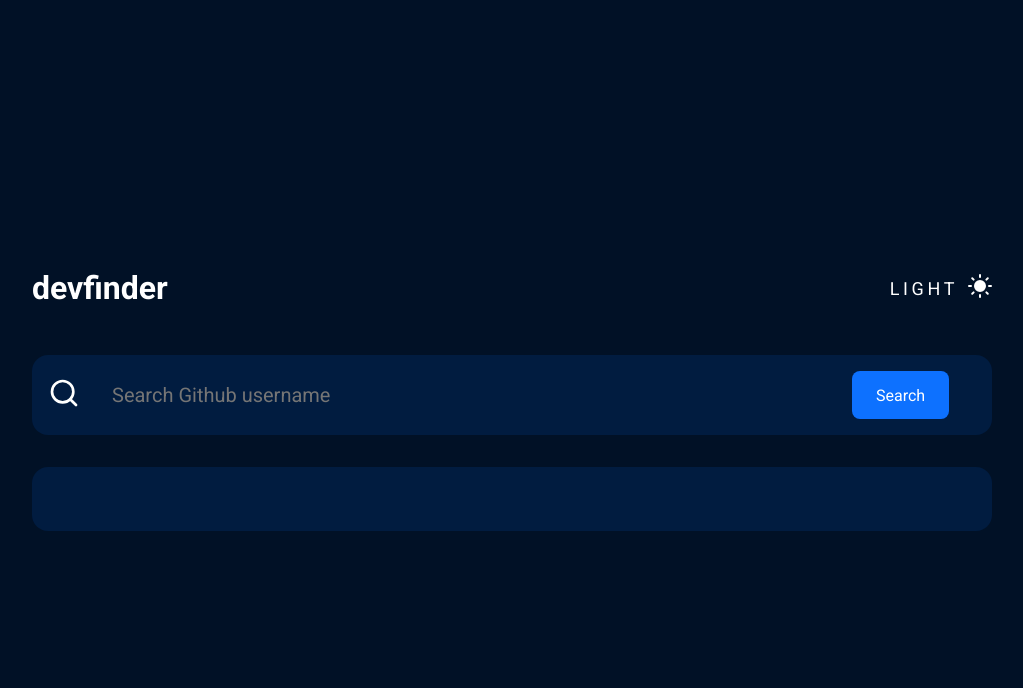
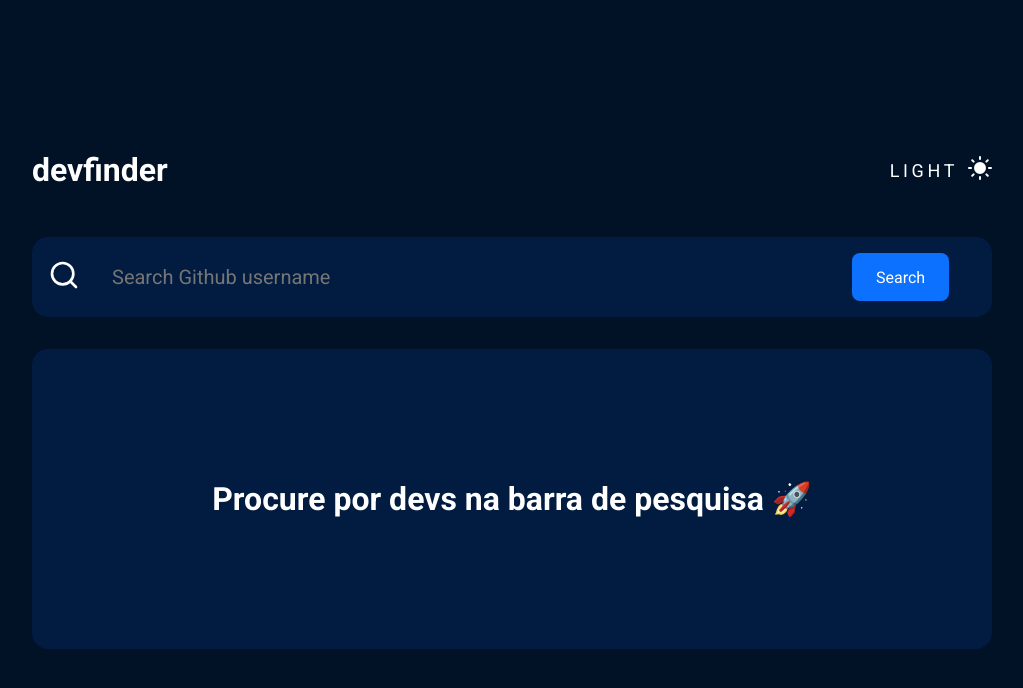
Before and after one commit to jvolima/devfinder, a React (Vite) app: page / in a window 1280 px wide. Shown: the top 688 px of the page, without its empty margins (128-1151 px from the left). Built offline with nearby package versions, Linux system fonts and the light colour scheme.

Commit message:
Começando criação do componente DevCard

```diff
--- a/src/App.tsx
+++ b/src/App.tsx
@@ -4,36 +4,76 @@ import { DefaultTheme, ThemeProvider } from "styled-components"
 import { DevCard } from "./components/DevCard"
 import { Header } from "./components/Header"
 import { Input } from "./components/Input"
+import { api } from "./services/api"
 import { GlobalStyles } from "./styles/global"
 import { Container } from "./styles/home"
 import dark from "./styles/themes/dark"
 import light from "./styles/themes/light"
+
+type User = {
+  name: string;
+  username: string;
+  avatar_url: string;
+  bio: string;
+  location: string;
+  company: string;
+  blog: string;
+  twitter_username: string;
+}
+
+type AccountInformations = {
+  followers: number;
+  following: number;
+  public_repos: number;
+}
 
 function App() {
   const [theme, setTheme] = useState<DefaultTheme>(dark);
 
   const [username, setUsername] = useState("");
 
+  const [user, setUser] = useState<User>();
+  const [accountInformations, setAccountInformations] = useState<AccountInformations>();
+
   function handleChangeInput(data: string) {
     setUsername(data);
   }
 
-  function handleSearchUser() {
-    console.log(username)
+  async function handleSearchUser() {
+    const response = await api.get(`${username}`)
+    const data = response.data;
+
+    const user: User = {
+      name: data.name,
+      avatar_url: data.avatar_url,
+      bio: data.bio,
+      blog: data.blog,
+      company: data.company,
+      location: data.location,
+      twitter_username: data.twitter_username,
+      username
+    }
+
+    const account: AccountInformations = {
+      followers: data.followers,
+      following: data.following,
+      public_repos: data.public_repos,
+    }
+
+    setUser(user);
+    setAccountInformations(account)
   }
 
   function handleSwitchTheme() {
     theme.title === "dark" ? setTheme(light) : setTheme(dark);
   }
 
-  const inputRef = React.createRef<HTMLInputElement>();
-
   return (
     <ThemeProvider theme={theme}>
       <Container>
         <Header handleSwitchTheme={handleSwitchTheme} theme={theme.title} />
         <Input handleSearchUser={handleSearchUser} handleChangeInput={handleChangeInput} />
-        <DevCard />
+        <DevCard user={user} account={accountInformations}/>
       </Container>
       <GlobalStyles />
     </ThemeProvider>
--- a/src/components/DevCard/index.tsx
+++ b/src/components/DevCard/index.tsx
@@ -1,9 +1,42 @@
-import { Container } from "./styles";
+import { useEffect, useState } from "react";
+import { api } from "../../services/api";
+import { Container, ContainerUser } from "./styles";
 
-export function DevCard() {
+type User = {
+  name: string;
+  username: string;
+  avatar_url: string;
+  bio: string;
+  location: string;
+  company: string;
+  blog: string;
+  twitter_username: string;
+}
+
+type AccountInformations = {
+  followers: number;
+  following: number;
+  public_repos: number;
+}
+
+interface DevCardProps {
+  user?: User;
+  account?: AccountInformations;
+}
+
+export function DevCard({ user, account }: DevCardProps) {
   return (
     <Container>
+      {
+        user && account ?
+        <ContainerUser>
 
+        </ContainerUser>
+        :
+        <div className="withoutUser">
+          <h1>Procure por devs na barra de pesquisa 🚀</h1>
+        </div>
+      }
     </Container>
   )
 }
--- a/src/components/DevCard/styles.ts
+++ b/src/components/DevCard/styles.ts
@@ -6,6 +6,18 @@ export const Container = styled.main`
   background: ${props => props.theme.colors.primary};
   max-width: 960px;
   width: 100%;
+  min-height: 300px;
   padding: 2rem 1rem;
   border-radius: 1rem;
+
+  .withoutUser {
+    display: flex;
+    align-items: center;
+    justify-content: center;
+    flex: 1;
+  }
 `
+
+export const ContainerUser = styled.div`
+
+`
```
